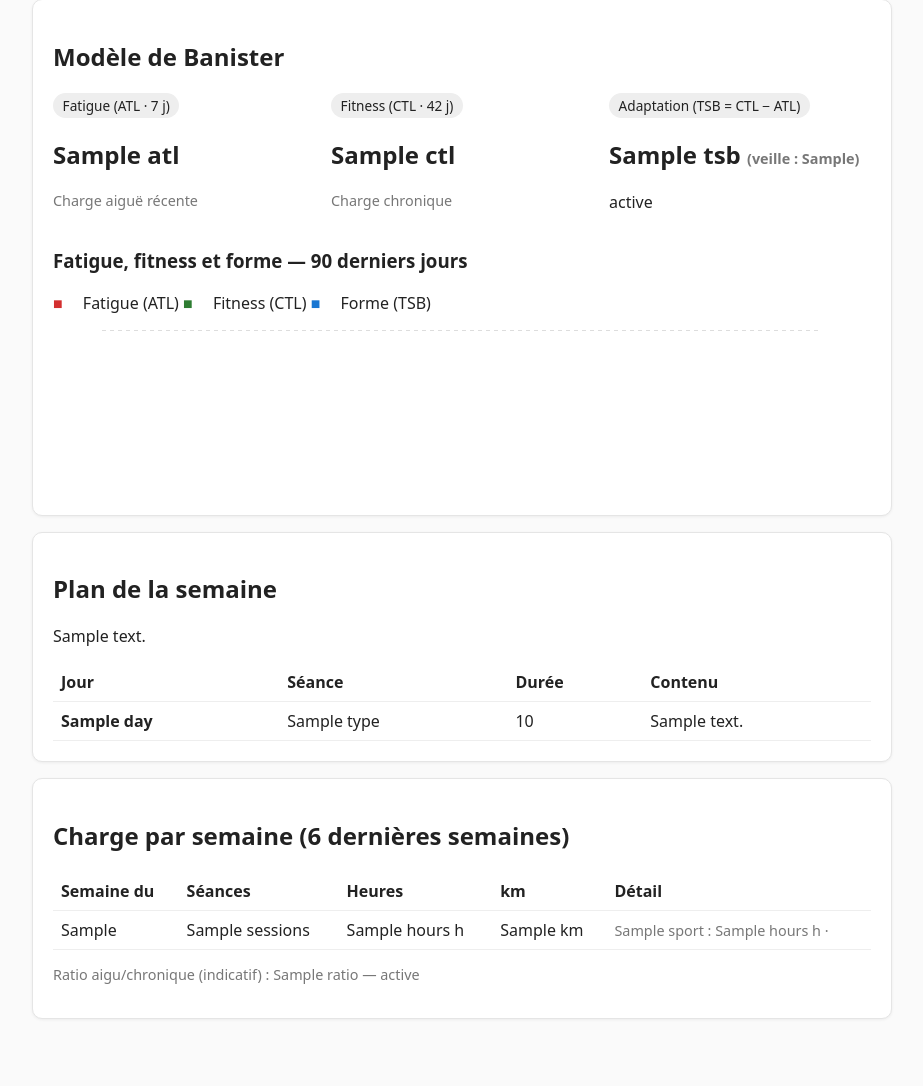
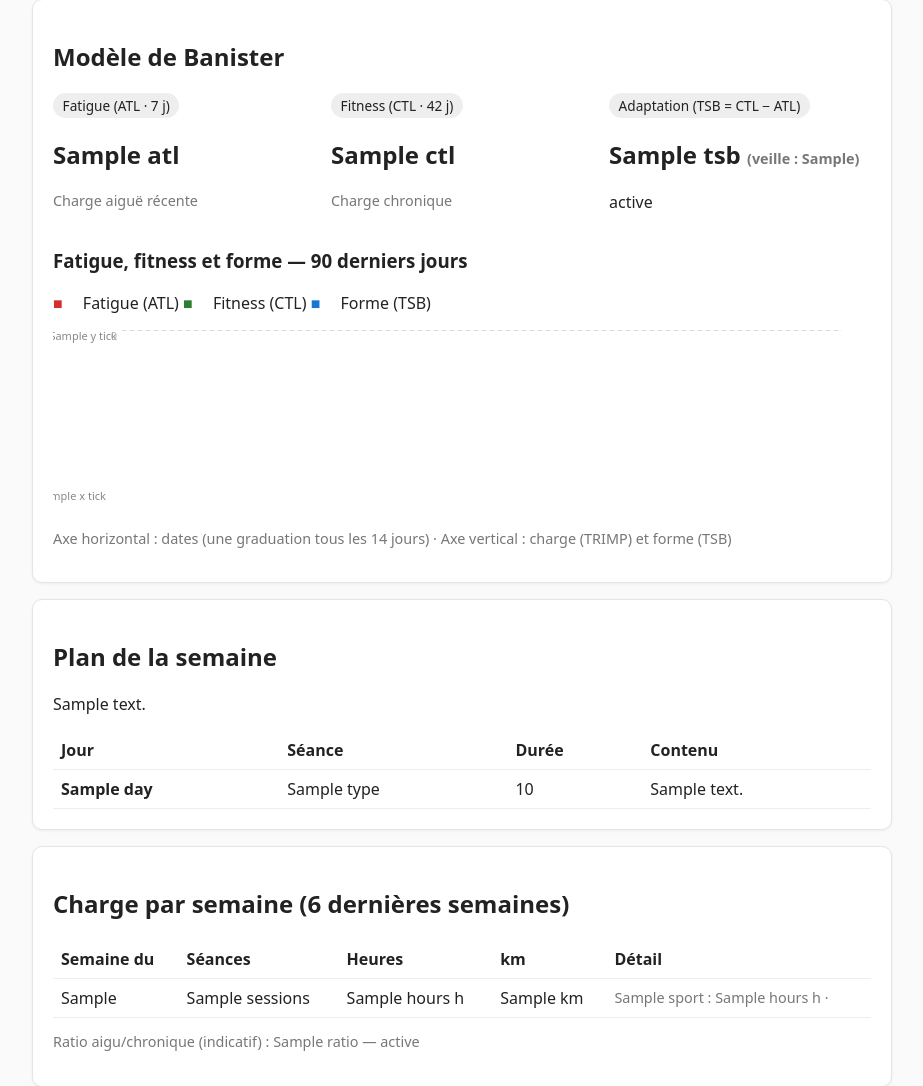
Before and after one commit to FC7-42/Fefe, a Flask app: template templates/dashboard.html in a window 1280 px wide. Shown: the part 505-1591 px from the top of the page, without its empty margins (178-1101 px from the left). Before the commit the page ends 1524 px from the top, so only its background shows below. Run offline with Flask 3, Linux system fonts and the light colour scheme; the template is opened without the code that fills it: most values are stand-ins (such as "Sample title", 1, 10 or a date in 2020).

Commit message:
Graphique : échelle de temps (graduations dates tous les 14 jours) et échelle de valeurs avec grille et ligne du zéro
Co-authored-by: FC7-42 <FC7-42@users.noreply.github.com>

```diff
--- a/app.py
+++ b/app.py
@@ -1,5 +1,6 @@
 import os
 import secrets
+from datetime import datetime
 
 from dotenv import load_dotenv
 from flask import Flask, redirect, render_template, request, session, url_for
@@ -30,18 +31,47 @@ def get_client():
     return client
 
 
-def _svg_points(series, key, lo, hi, width=720, height=160):
+X0, X1, Y0, Y1 = 50, 770, 10, 150  # zone de tracé du graphique (viewBox 780x180)
+
+
+def _svg_points(series, key, lo, hi):
     """Convertit une série (ATL/CTL/TSB) en points SVG sur une échelle commune."""
     n = len(series)
     if n < 2:
         return ""
-    step = width / (n - 1)
     span = (hi - lo) or 1
     pts = []
     for i, point in enumerate(series):
-        y = height - (point[key] - lo) / span * height
-        pts.append(f"{i * step:.1f},{y:.1f}")
+        x = X0 + i / (n - 1) * (X1 - X0)
+        y = Y1 - (point[key] - lo) / span * (Y1 - Y0)
+        pts.append(f"{x:.1f},{y:.1f}")
     return " ".join(pts)
+
+
+def _y_ticks(lo, hi, n=5):
+    """Graduations verticales : (valeur, position y)."""
+    span = (hi - lo) or 1
+    out = []
+    for i in range(n):
+        v = lo + span * i / (n - 1)
+        y = Y1 - (v - lo) / span * (Y1 - Y0)
+        out.append({"label": f"{v:.0f}", "y": round(y, 1)})
+    return out
+
+
+def _x_ticks(series, every_days=14):
+    """Graduations horizontales : (date, position x), une tous les N jours."""
+    n = len(series)
+    if n < 2:
+        return []
+    step_px = (X1 - X0) / (n - 1)
+    first = datetime.strptime(series[0]["date"], "%Y-%m-%d").date()
+    out = []
+    for i, point in enumerate(series):
+        d = datetime.strptime(point["date"], "%Y-%m-%d").date()
+        if (d - first).days % every_days == 0:
+            out.append({"label": d.strftime("%d/%m"), "x": round(X0 + i * step_px, 1)})
+    return out
 
 
 @app.route("/")
@@ -123,14 +153,16 @@ def dashboard():
     atl_points = _svg_points(series, "atl", lo, hi)
     ctl_points = _svg_points(series, "ctl", lo, hi)
     tsb_points = _svg_points(series, "tsb", lo, hi)
-    zero_y = round(160 - (0 - lo) / (hi - lo) * 160) if lo < 0 < hi else None
+    y_ticks = _y_ticks(lo, hi)
+    x_ticks = _x_ticks(series)
+    zero_y = round(Y1 - (0 - lo) / (hi - lo) * (Y1 - Y0)) if lo < 0 < hi else None
 
     athlete = client.athlete()
     return render_template("dashboard.html",
                            athlete=athlete, weeks=weeks, fatigue=fatigue,
                            banister=banister, atl_points=atl_points,
                            ctl_points=ctl_points, tsb_points=tsb_points,
-                           zero_y=zero_y,
+                           y_ticks=y_ticks, x_ticks=x_ticks, zero_y=zero_y,
                            sport=sport, plan=plan, note=note,
                            event=event, phase=phase, weeks_left=weeks_left,
                            target_hours=target_hours, pace=pace,
--- a/templates/dashboard.html
+++ b/templates/dashboard.html
@@ -59,12 +59,21 @@
     <span style="color:#2e7d32">■</span> Fitness (CTL)
     <span style="color:#1976d2">■</span> Forme (TSB)
   </p>
-  <svg viewBox="0 0 720 160" width="100%" height="160" role="img" aria-label="Courbes ATL, CTL et TSB">
-    {% if zero_y %}<line x1="0" y1="{{ zero_y }}" x2="720" y2="{{ zero_y }}" stroke="#bbb" stroke-dasharray="4"/>{% endif %}
+  <svg viewBox="0 0 780 180" width="100%" height="180" role="img" aria-label="Courbes ATL, CTL et TSB">
+    {% for t in y_ticks %}
+    <line x1="{{ 50 }}" y1="{{ t.y }}" x2="{{ 770 }}" y2="{{ t.y }}" stroke="#eee" stroke-width="1"/>
+    <text x="45" y="{{ t.y + 4 }}" text-anchor="end" font-size="11" fill="#888">{{ t.label }}</text>
+    {% endfor %}
+    {% if zero_y %}<line x1="50" y1="{{ zero_y }}" x2="770" y2="{{ zero_y }}" stroke="#bbb" stroke-dasharray="4"/>
+    <text x="45" y="{{ zero_y + 4 }}" text-anchor="end" font-size="11" fill="#bbb">0</text>{% endif %}
+    {% for t in x_ticks %}
+    <text x="{{ t.x }}" y="170" text-anchor="middle" font-size="11" fill="#888">{{ t.label }}</text>
+    {% endfor %}
     <polyline fill="none" stroke="#d32f2f" stroke-width="2" points="{{ atl_points }}"/>
     <polyline fill="none" stroke="#2e7d32" stroke-width="2" points="{{ ctl_points }}"/>
     <polyline fill="none" stroke="#1976d2" stroke-width="2" points="{{ tsb_points }}"/>
   </svg>
+  <p class="muted">Axe horizontal : dates (une graduation tous les 14 jours) · Axe vertical : charge (TRIMP) et forme (TSB)</p>
 </div>
 
 <div class="card">
```
